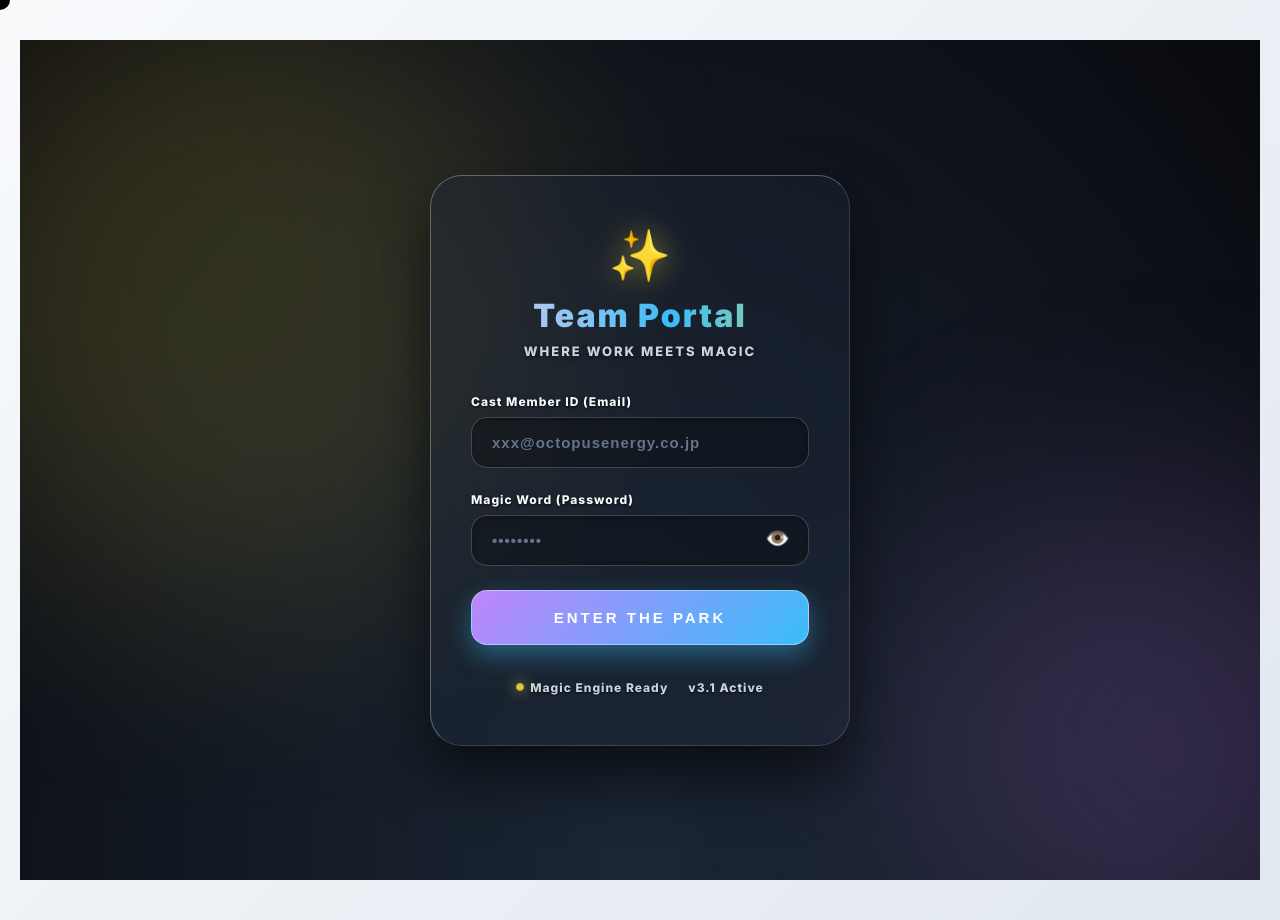
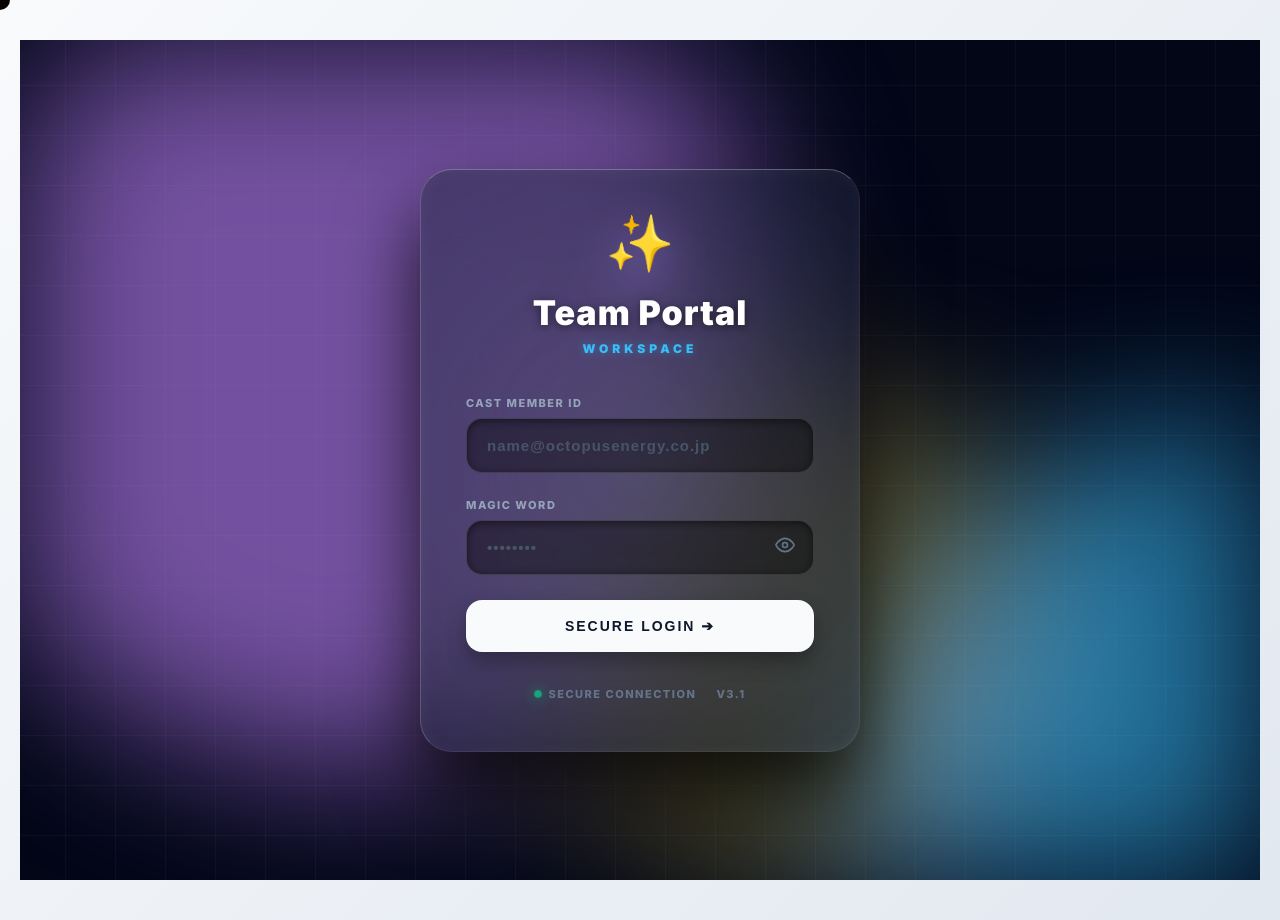
Before and after one commit to toranosukehigashi/team-portal, a Next.js app: page /login in a window 1280 px wide. Built offline with nearby package versions, Linux system fonts and the light colour scheme.

Commit message:
“ログイン画面修正”

```diff
--- a/app/login/page.tsx
+++ b/app/login/page.tsx
@@ -1,6 +1,6 @@
 "use client";
 
-import React, { useState } from "react";
+import React, { useState, useRef } from "react";
 import { useRouter } from "next/navigation";
 
 // 🔐 登録ユーザーのリスト
@@ -18,6 +18,23 @@ export default function Login() {
   const [isEntering, setIsEntering] = useState(false);
   const [showPassword, setShowPassword] = useState(false);
 
+  // 🪄 3Dパララックス用のステートと参照
+  const cardRef = useRef<HTMLDivElement>(null);
+  const [tilt, setTilt] = useState({ x: 0, y: 0 });
+
+  const handleMouseMove = (e: React.MouseEvent) => {
+    if (!cardRef.current || isEntering) return;
+    const rect = cardRef.current.getBoundingClientRect();
+    // マウス位置から傾きを計算（奥ゆかしい動きにするため係数を小さく）
+    const x = e.clientX - rect.left - rect.width / 2;
+    const y = e.clientY - rect.top - rect.height / 2;
+    setTilt({ x: -(y / 40), y: x / 40 });
+  };
+
+  const handleMouseLeave = () => {
+    if (!isEntering) setTilt({ x: 0, y: 0 });
+  };
+
   const handleLogin = (e: React.FormEvent) => {
     e.preventDefault();
     setErrorMsg("");
@@ -29,17 +46,15 @@ export default function Login() {
     if (isValidUser) {
       const userName = userId.split("@")[0];
       localStorage.setItem("team_portal_user", userName);
-
-      // ✨ HOME画面に「今ログインしたばかり」と伝えるフラグをセット
       sessionStorage.setItem("just_logged_in", "true");
 
-      // 魔法のゲートが開くアニメーションをトリガー！
+      // 🪄 ワープアニメーション発動！
       setIsEntering(true);
+      setTilt({ x: 45, y: 0 }); // カードが奥に倒れ込む演出
 
-      // 魔法の光に包まれてホワイトアウトした瞬間にHOMEへ遷移！
       setTimeout(() => {
         router.push("/");
-      }, 1500); // アニメーションの尺に合わせて少し延長
+      }, 1800); // 映画的な演出に合わせて時間を調整
 
     } else {
       setErrorMsg("⚠️ 魔法の鍵（IDまたはパスワード）が間違っています。");
@@ -47,123 +62,197 @@ export default function Login() {
   };
 
   return (
-    <div className={`login-wrapper ${isEntering ? "entering-magic" : ""}`}>
+    <div className={`login-wrapper ${isEntering ? "entering-magic" : ""}`} onMouseMove={handleMouseMove} onMouseLeave={handleMouseLeave}>
       <style dangerouslySetInnerHTML={{ __html: `
         .login-wrapper * { box-sizing: border-box; }
         .login-wrapper {
           min-height: 100vh; display: flex; align-items: center; justify-content: center;
-          /* 🌌 HOME画面の夜空エントランスと同じグラデーションを採用 */
-          background: radial-gradient(ellipse at bottom, #1b2735 0%, #090a0f 100%);
+          /* 🌌 超一流SaaS風：深淵なる宇宙色とデータグリッド */
+          background-color: #020617;
+          background-image:
+            linear-gradient(rgba(255, 255, 255, 0.03) 1px, transparent 1px),
+            linear-gradient(90deg, rgba(255, 255, 255, 0.03) 1px, transparent 1px);
+          background-size: 50px 50px;
+          background-position: center center;
           font-family: 'Inter', 'Noto Sans JP', sans-serif;
           overflow: hidden; position: relative; padding: 20px;
-          perspective: 1200px;
+          perspective: 1500px;
         }
 
-        /* ✨ 魔法のオーブ（ピクシーダストの色） */
-        .glow-orb-1 { position: absolute; top: -10%; left: -10%; width: 50vw; height: 50vw; background: #fde047; border-radius: 50%; filter: blur(120px); opacity: 0.15; animation: float 20s ease-in-out infinite alternate; transition: all 1s ease; }
-        .glow-orb-2 { position: absolute; bottom: -10%; right: -10%; width: 40vw; height: 40vw; background: #c084fc; border-radius: 50%; filter: blur(120px); opacity: 0.2; animation: float 15s ease-in-out infinite alternate-reverse; transition: all 1s ease; }
-        @keyframes float { 0% { transform: translate(0, 0); } 100% { transform: translate(10%, 10%); } }
+        /* 🌊 超一流SaaS風：流体オーロラ（Fluid Gradient Blob） */
+        .aurora-container { position: absolute; top: 0; left: 0; width: 100%; height: 100%; overflow: hidden; z-index: 0; pointer-events: none; filter: blur(80px); opacity: 0.6; }
+        .aurora-blob { position: absolute; border-radius: 50%; mix-blend-mode: screen; animation: fluid 20s infinite alternate ease-in-out; }
+        .blob-1 { width: 60vw; height: 60vw; background: #c084fc; top: -10%; left: -10%; animation-delay: 0s; }
+        .blob-2 { width: 50vw; height: 50vw; background: #38bdf8; bottom: -20%; right: -10%; animation-delay: -5s; }
+        .blob-3 { width: 40vw; height: 40vw; background: #fde047; top: 30%; left: 40%; animation-delay: -10s; opacity: 0.5; }
+        @keyframes fluid {
+          0% { transform: translate(0, 0) scale(1); border-radius: 40% 60% 70% 30% / 40% 50% 60% 50%; }
+          50% { transform: translate(10vw, 5vh) scale(1.1); border-radius: 60% 40% 30% 70% / 60% 30% 70% 40%; }
+          100% { transform: translate(-5vw, 15vh) scale(0.9); border-radius: 50% 50% 50% 50% / 50% 50% 50% 50%; }
+        }
 
-        .login-card {
-          width: 100%; max-width: 420px; padding: 50px 40px;
-          background: rgba(30, 41, 59, 0.4); backdrop-filter: blur(24px); -webkit-backdrop-filter: blur(24px);
-          border: 1px solid rgba(255, 255, 255, 0.15); border-top: 1px solid rgba(255, 255, 255, 0.3); border-left: 1px solid rgba(255, 255, 255, 0.3);
-          border-radius: 32px; box-shadow: 0 30px 60px rgba(0, 0, 0, 0.6);
-          position: relative; z-index: 10;
-          transition: all 1.2s cubic-bezier(0.4, 0, 0.2, 1);
+        /* 🎇 ログイン成功時のワープライン（ハイパースペース） */
+        .warp-lines { position: absolute; top: 50%; left: 50%; width: 200vw; height: 200vw; transform: translate(-50%, -50%) scale(0); border-radius: 50%; background: repeating-radial-gradient(circle at center, transparent 0, transparent 40px, rgba(255,255,255,0.8) 41px, transparent 42px); opacity: 0; pointer-events: none; z-index: 900; }
+        .login-wrapper.entering-magic .warp-lines { animation: hyperSpace 1.5s cubic-bezier(0.5, 0, 0.2, 1) forwards; }
+        @keyframes hyperSpace { 0% { transform: translate(-50%, -50%) scale(0); opacity: 0; } 50% { opacity: 1; } 100% { transform: translate(-50%, -50%) scale(3); opacity: 0; filter: blur(5px); } }
+
+        /* 真っ白な夢の国へ繋がるホワイトアウト */
+        .screen-flash { position: absolute; top: 0; left: 0; width: 100%; height: 100%; background: #ffffff; opacity: 0; pointer-events: none; z-index: 999; transition: opacity 0.8s ease; transition-delay: 0.8s; }
+        .login-wrapper.entering-magic .screen-flash { opacity: 1; }
+
+        /* 🪟 究極のグラスモーフィズム・カード */
+        .login-card-container {
+          position: relative; z-index: 10; width: 100%; max-width: 440px;
+          transition: transform 0.2s cubic-bezier(0.2, 0.8, 0.2, 1);
           transform-style: preserve-3d;
         }
 
-        /* 🎇 魔法のゲートが開く光のバーストエフェクト */
-        .magic-burst {
-          position: absolute; top: 50%; left: 50%; transform: translate(-50%, -50%) scale(0);
-          width: 200vw; height: 200vw; border-radius: 50%;
-          background: radial-gradient(circle, rgba(253,224,71,0.9) 0%, rgba(255,255,255,1) 30%, transparent 70%);
-          opacity: 0; pointer-events: none; z-index: 20;
-          transition: transform 1.5s cubic-bezier(0.4, 0, 0.2, 1), opacity 1s ease;
+        .login-card {
+          width: 100%; padding: 50px 45px;
+          background: rgba(15, 23, 42, 0.45);
+          backdrop-filter: blur(40px); -webkit-backdrop-filter: blur(40px);
+          border: 1px solid rgba(255, 255, 255, 0.1);
+          border-top: 1px solid rgba(255, 255, 255, 0.3);
+          border-left: 1px solid rgba(255, 255, 255, 0.2);
+          border-radius: 32px;
+          box-shadow: 0 40px 80px rgba(0, 0, 0, 0.8), inset 0 2px 20px rgba(255, 255, 255, 0.05);
+          position: relative; overflow: hidden;
         }
 
-        /* 真っ白な夢の国へ繋がるホワイトアウト */
-        .screen-flash {
-          position: absolute; top: 0; left: 0; width: 100vw; height: 100vh;
-          background: #fff; opacity: 0; pointer-events: none; z-index: 999;
-          transition: opacity 1s ease; transition-delay: 0.5s;
-        }
+        /* カードの表面を走る光の反射（Glare） */
+        .card-glare { position: absolute; top: -50%; left: -50%; width: 200%; height: 200%; background: radial-gradient(circle at center, rgba(255,255,255,0.15) 0%, transparent 60%); pointer-events: none; z-index: 1; mix-blend-mode: overlay; }
 
-        /* 🏰 魔法発動時のアニメーション（カードがフワッと浮き上がって消える） */
-        .login-wrapper.entering-magic .login-card { transform: translateY(-60px) scale(1.1); opacity: 0; filter: blur(20px); box-shadow: 0 50px 100px rgba(253, 224, 71, 0.5); }
-        .login-wrapper.entering-magic .magic-burst { transform: translate(-50%, -50%) scale(1); opacity: 1; }
-        .login-wrapper.entering-magic .screen-flash { opacity: 1; }
+        /* 🏰 魔法発動時：カードが奥に倒れ込みながら光の粒に分解されるような演出 */
+        .login-wrapper.entering-magic .login-card-container { transform: translateZ(-500px) rotateX(45deg) scale(0.8) !important; opacity: 0; filter: blur(20px); transition: all 1.2s cubic-bezier(0.5, 0, 0.2, 1); }
+        .login-wrapper.entering-magic .login-card { box-shadow: 0 0 100px 50px rgba(192, 132, 252, 0.8); border-color: rgba(255,255,255,0.8); }
 
-        .login-logo { text-align: center; margin-bottom: 35px; }
-        .logo-symbol { font-size: 50px; margin-bottom: 10px; filter: drop-shadow(0 0 15px rgba(253,224,71,0.6)); animation: floatLogo 3s ease-in-out infinite alternate; display: inline-block; }
-        @keyframes floatLogo { 0% { transform: translateY(0); } 100% { transform: translateY(-10px); } }
+        .login-content { position: relative; z-index: 2; transform: translateZ(30px); }
 
-        .login-title { font-size: 32px; font-weight: 900; letter-spacing: 2px; margin: 0; background: linear-gradient(to right, #fde047, #fbcfe8, #38bdf8, #fde047); background-size: 200% auto; -webkit-background-clip: text; -webkit-text-fill-color: transparent; animation: shine 4s linear infinite; }
-        @keyframes shine { to { background-position: 200% center; } }
-        .login-subtitle { color: #cbd5e1; font-size: 13px; margin-top: 8px; font-weight: 800; letter-spacing: 2px; text-transform: uppercase; text-shadow: 0 2px 4px rgba(0,0,0,0.5); }
+        .login-logo { text-align: center; margin-bottom: 40px; }
+        .logo-symbol { font-size: 55px; margin-bottom: 5px; filter: drop-shadow(0 0 20px rgba(56, 189, 248, 0.6)); display: inline-block; animation: floatLogo 4s ease-in-out infinite alternate; }
+        @keyframes floatLogo { 0% { transform: translateY(0) rotate(-5deg); filter: drop-shadow(0 0 15px rgba(56, 189, 248, 0.4)); } 100% { transform: translateY(-15px) rotate(5deg); filter: drop-shadow(0 20px 25px rgba(192, 132, 252, 0.8)); } }
 
-        .input-group { margin-bottom: 24px; width: 100%; position: relative; }
-        .input-label { display: block; color: #f8fafc; font-size: 12px; font-weight: 800; margin-bottom: 8px; letter-spacing: 1px; text-shadow: 0 1px 3px rgba(0,0,0,0.8); }
-        .login-input { width: 100%; padding: 16px 20px; background: rgba(0, 0, 0, 0.3); border: 1px solid rgba(255, 255, 255, 0.2); border-radius: 16px; color: #fff; font-size: 15px; outline: none; transition: all 0.3s ease; font-weight: 700; letter-spacing: 1px; box-shadow: inset 0 2px 5px rgba(0,0,0,0.3); }
-        .login-input::placeholder { color: #64748b; font-weight: 600; }
-        .login-input:focus { border-color: #fde047; background: rgba(0, 0, 0, 0.5); box-shadow: 0 0 0 4px rgba(253, 224, 71, 0.2), inset 0 2px 5px rgba(0,0,0,0.5); }
+        .login-title { font-size: 34px; font-weight: 900; letter-spacing: 1px; margin: 0; color: #fff; text-shadow: 0 2px 10px rgba(0,0,0,0.5); }
+        .login-subtitle { color: #38bdf8; font-size: 12px; margin-top: 8px; font-weight: 900; letter-spacing: 4px; text-transform: uppercase; text-shadow: 0 0 10px rgba(56, 189, 248, 0.4); }
 
-        .btn-toggle-pass { position: absolute; right: 15px; bottom: 12px; background: none; border: none; color: #94a3b8; font-size: 20px; cursor: pointer; padding: 4px; transition: 0.2s; border-radius: 50%; }
-        .btn-toggle-pass:hover { color: #fff; filter: drop-shadow(0 0 5px #fff); }
+        .input-group { margin-bottom: 25px; width: 100%; position: relative; }
+        .input-label { display: block; color: #94a3b8; font-size: 11px; font-weight: 800; margin-bottom: 8px; letter-spacing: 1.5px; text-transform: uppercase; }
+        .login-input { width: 100%; padding: 18px 20px; background: rgba(0, 0, 0, 0.4); border: 1px solid rgba(255, 255, 255, 0.1); border-radius: 16px; color: #fff; font-size: 15px; outline: none; transition: all 0.3s ease; font-weight: 700; letter-spacing: 1px; box-shadow: inset 0 2px 10px rgba(0,0,0,0.5); }
+        .login-input::placeholder { color: #475569; font-weight: 600; }
+        .login-input:focus { border-color: #38bdf8; background: rgba(0, 0, 0, 0.6); box-shadow: 0 0 0 4px rgba(56, 189, 248, 0.15), inset 0 2px 5px rgba(0,0,0,0.5); transform: translateY(-2px); }
 
-        .error-message { color: #fff; background: linear-gradient(135deg, #e11d48, #be123c); border: 1px solid #f43f5e; padding: 12px; border-radius: 12px; font-size: 13px; font-weight: 900; text-align: center; margin-bottom: 20px; animation: shake 0.4s ease-in-out; box-shadow: 0 4px 15px rgba(225, 29, 72, 0.4); text-shadow: 0 1px 2px rgba(0,0,0,0.4); }
+        /* ✨ SVGアイコン用にスタイルを調整 */
+        .btn-toggle-pass { position: absolute; right: 15px; bottom: 16px; background: none; border: none; color: #64748b; cursor: pointer; padding: 4px; transition: 0.2s; display: flex; align-items: center; justify-content: center; }
+        .btn-toggle-pass:hover { color: #fde047; filter: drop-shadow(0 0 8px rgba(253,224,71,0.6)); transform: scale(1.1); }
+
+        .error-message { color: #fecdd3; background: rgba(225, 29, 72, 0.2); border: 1px solid rgba(225, 29, 72, 0.5); padding: 14px; border-radius: 12px; font-size: 13px; font-weight: 800; text-align: center; margin-bottom: 25px; animation: shake 0.4s ease-in-out; backdrop-filter: blur(10px); display: flex; align-items: center; justify-content: center; gap: 8px; }
         @keyframes shake { 0%, 100% { transform: translateX(0); } 25% { transform: translateX(-5px); } 75% { transform: translateX(5px); } }
 
-        /* 🪄 ボタンも魔法仕様に */
-        .btn-login { width: 100%; padding: 18px; background: linear-gradient(135deg, #c084fc, #38bdf8); color: #fff; border: 1px solid rgba(255,255,255,0.4); border-radius: 16px; font-size: 15px; font-weight: 900; cursor: pointer; transition: all 0.3s ease; letter-spacing: 3px; box-shadow: 0 10px 25px rgba(56, 189, 248, 0.4); text-transform: uppercase; position: relative; overflow: hidden; }
-        .btn-login::before { content: ''; position: absolute; top: 0; left: -100%; width: 50%; height: 100%; background: linear-gradient(to right, transparent, rgba(255,255,255,0.4), transparent); transform: skewX(-20deg); transition: 0.5s; }
-        .btn-login:hover { transform: translateY(-3px); box-shadow: 0 15px 35px rgba(56, 189, 248, 0.6); background: linear-gradient(135deg, #a855f7, #0ea5e9); }
-        .btn-login:hover::before { left: 150%; }
-        .btn-login:active { transform: translateY(1px); box-shadow: 0 5px 10px rgba(56, 189, 248, 0.4); }
+        /* 🪄 プロ仕様の洗練されたボタン */
+        .btn-login { width: 100%; padding: 18px; background: #f8fafc; color: #0f172a; border: none; border-radius: 16px; font-size: 14px; font-weight: 900; cursor: pointer; transition: all 0.3s cubic-bezier(0.2, 0.8, 0.2, 1); letter-spacing: 2px; text-transform: uppercase; position: relative; overflow: hidden; display: flex; justify-content: center; align-items: center; gap: 10px; box-shadow: 0 10px 20px rgba(0,0,0,0.3); }
+        .btn-login::before { content: ''; position: absolute; top: 0; left: -100%; width: 50%; height: 100%; background: linear-gradient(90deg, transparent, rgba(255,255,255,0.8), transparent); transform: skewX(-20deg); transition: 0s; }
+        .btn-login:hover { transform: translateY(-3px); box-shadow: 0 15px 30px rgba(255,255,255,0.2); background: #ffffff; color: #000; }
+        .btn-login:hover::before { left: 200%; transition: left 0.6s ease-out; }
+        .btn-login:active { transform: translateY(1px); box-shadow: 0 5px 10px rgba(0,0,0,0.5); }
 
-        .system-status { margin-top: 35px; display: flex; justify-content: center; gap: 20px; font-size: 12px; color: #cbd5e1; font-weight: 800; letter-spacing: 1px; text-shadow: 0 1px 2px rgba(0,0,0,0.8); }
+        .btn-login.casting { background: linear-gradient(135deg, #c084fc, #38bdf8); color: #fff; box-shadow: 0 0 30px rgba(56, 189, 248, 0.6); pointer-events: none; border: 1px solid rgba(255,255,255,0.5); }
+
+        .system-status { margin-top: 35px; display: flex; justify-content: center; gap: 20px; font-size: 11px; color: #64748b; font-weight: 800; letter-spacing: 1.5px; text-transform: uppercase; }
         .status-item { display: flex; align-items: center; gap: 6px; }
-        .status-dot { width: 8px; height: 8px; background: #fde047; border-radius: 50%; box-shadow: 0 0 15px #fde047; animation: blink 2s infinite; }
+        .status-dot { width: 8px; height: 8px; background: #10b981; border-radius: 50%; box-shadow: 0 0 15px #10b981; animation: blink 2s infinite; }
         @keyframes blink { 0% { opacity: 1; transform: scale(1); } 50% { opacity: 0.4; transform: scale(0.8); } 100% { opacity: 1; transform: scale(1); } }
       `}} />
 
-      {/* 背景の魔法の光 */}
-      <div className="glow-orb-1"></div>
-      <div className="glow-orb-2"></div>
+      {/* 🌊 背景：流体オーロラ */}
+      <div className="aurora-container">
+        <div className="aurora-blob blob-1"></div>
+        <div className="aurora-blob blob-2"></div>
+        <div className="aurora-blob blob-3"></div>
+      </div>
 
-      {/* 魔法発動時の光のバーストとホワイトアウト */}
-      <div className="magic-burst"></div>
+      {/* 🎇 ワープ演出 */}
+      <div className="warp-lines"></div>
       <div className="screen-flash"></div>
 
+      {/* 🪟 カード本体（マウス追従の3Dパララックス） */}
+      <div
+        className="login-card-container"
+        ref={cardRef}
+        style={{ transform: `perspective(1200px) rotateX(${tilt.x}deg) rotateY(${tilt.y}deg)` }}
+      >
         <div className="login-card">
+          {/* 反射光エフェクト */}
+          <div className="card-glare" style={{ transform: `translate(${tilt.y * 2}px, ${-tilt.x * 2}px)` }}></div>
+
+          <div className="login-content">
             <div className="login-logo">
               <div className="logo-symbol">✨</div>
               <h1 className="login-title">Team Portal</h1>
-          <p className="login-subtitle">Where Work Meets Magic</p>
+              <p className="login-subtitle">Workspace</p>
             </div>
 
             <form onSubmit={handleLogin}>
-          {errorMsg && <div className="error-message">{errorMsg}</div>}
+              {errorMsg && <div className="error-message"><span>⚠️</span> {errorMsg}</div>}
+
               <div className="input-group">
-            <label className="input-label">Cast Member ID (Email)</label>
-            <input type="email" className="login-input" placeholder="xxx@octopusenergy.co.jp" value={userId} onChange={(e) => setUserId(e.target.value)} required disabled={isEntering} />
+                <label className="input-label">Cast Member ID</label>
+                <input
+                  type="email"
+                  className="login-input"
+                  placeholder="name@octopusenergy.co.jp"
+                  value={userId}
+                  onChange={(e) => setUserId(e.target.value)}
+                  required
+                  disabled={isEntering}
+                />
               </div>
+
               <div className="input-group">
-            <label className="input-label">Magic Word (Password)</label>
-            <input type={showPassword ? "text" : "password"} className="login-input" placeholder="••••••••" value={password} onChange={(e) => setPassword(e.target.value)} required disabled={isEntering} style={{ paddingRight: "45px" }} />
-            <button type="button" className="btn-toggle-pass" onClick={() => setShowPassword(!showPassword)} disabled={isEntering} tabIndex={-1}>
-              {showPassword ? "🙈" : "👁️"}
+                <label className="input-label">Magic Word</label>
+                <input
+                  type={showPassword ? "text" : "password"}
+                  className="login-input"
+                  placeholder="••••••••"
+                  value={password}
+                  onChange={(e) => setPassword(e.target.value)}
+                  required
+                  disabled={isEntering}
+                  style={{ paddingRight: "45px" }}
+                />
+
+                {/* ✨ 猿と目の絵文字を廃止し、プロ仕様のSVGアイコンに差し替え！！ */}
+                <button
+                  type="button"
+                  className="btn-toggle-pass"
+                  onClick={() => setShowPassword(!showPassword)}
+                  disabled={isEntering}
+                  tabIndex={-1}
+                  aria-label="Toggle Password Visibility"
+                >
+                  {showPassword ? (
+                    <svg width="20" height="20" viewBox="0 0 24 24" fill="none" stroke="currentColor" strokeWidth="2" strokeLinecap="round" strokeLinejoin="round">
+                      <path d="M17.94 17.94A10.07 10.07 0 0 1 12 20c-7 0-11-8-11-8a18.45 18.45 0 0 1 5.06-5.94M9.9 4.24A9.12 9.12 0 0 1 12 4c7 0 11 8 11 8a18.5 18.5 0 0 1-2.16 3.19m-6.72-1.07a3 3 0 1 1-4.24-4.24"></path>
+                      <line x1="1" y1="1" x2="23" y2="23"></line>
+                    </svg>
+                  ) : (
+                    <svg width="20" height="20" viewBox="0 0 24 24" fill="none" stroke="currentColor" strokeWidth="2" strokeLinecap="round" strokeLinejoin="round">
+                      <path d="M1 12s4-8 11-8 11 8 11 8-4 8-11 8-11-8-11-8z"></path>
+                      <circle cx="12" cy="12" r="3"></circle>
+                    </svg>
+                  )}
                 </button>
               </div>
-          <button type="submit" className="btn-login" disabled={isEntering}>
-            {isEntering ? "CASTING MAGIC..." : "ENTER THE PARK"}
+
+              <button type="submit" className={`btn-login ${isEntering ? "casting" : ""}`} disabled={isEntering}>
+                {isEntering ? "Initiating Warp..." : "Secure Login ➔"}
               </button>
             </form>
 
             <div className="system-status">
-          <div className="status-item"><span className="status-dot"></span>Magic Engine Ready</div>
-          <div className="status-item">v3.1 Active</div>
+              <div className="status-item"><span className="status-dot"></span>Secure Connection</div>
+              <div className="status-item">v3.1</div>
+            </div>
+          </div>
         </div>
       </div>
     </div>
```
Lines whose indentation alone changed are shown as unchanged.
